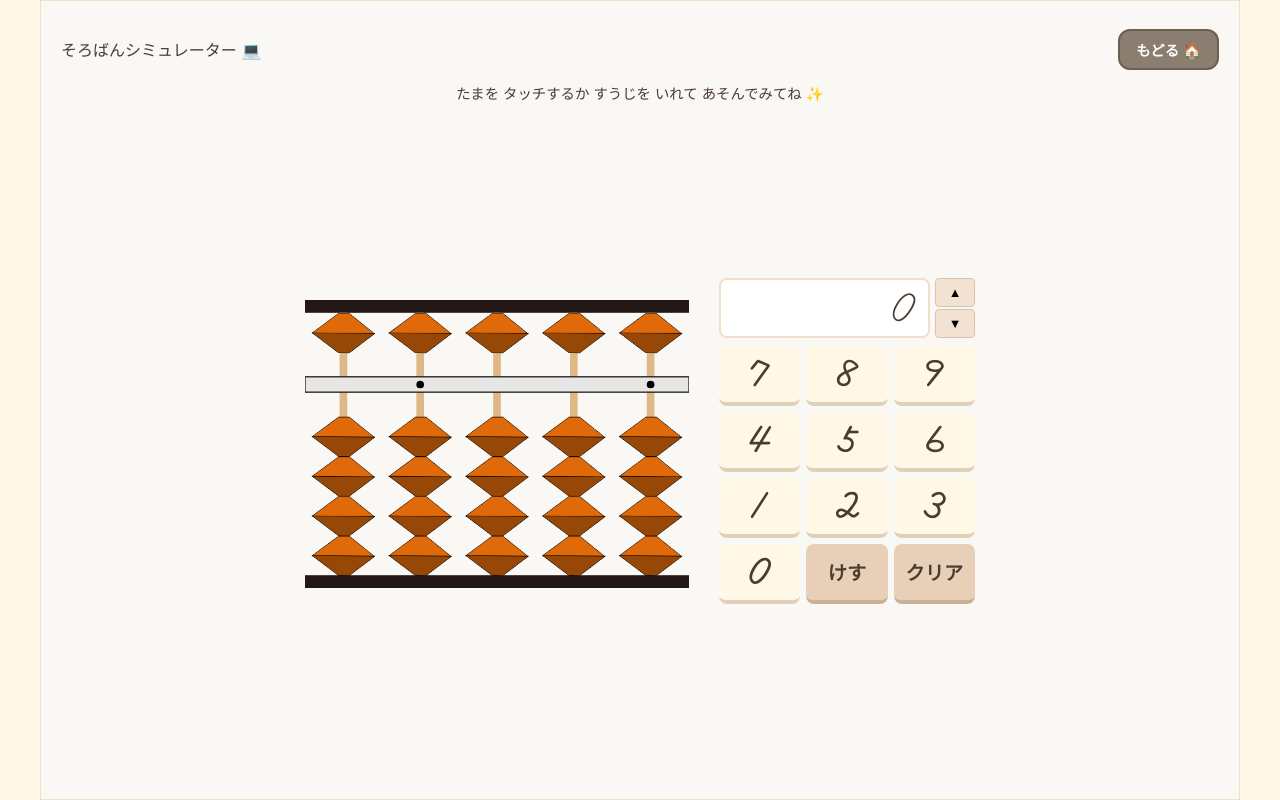
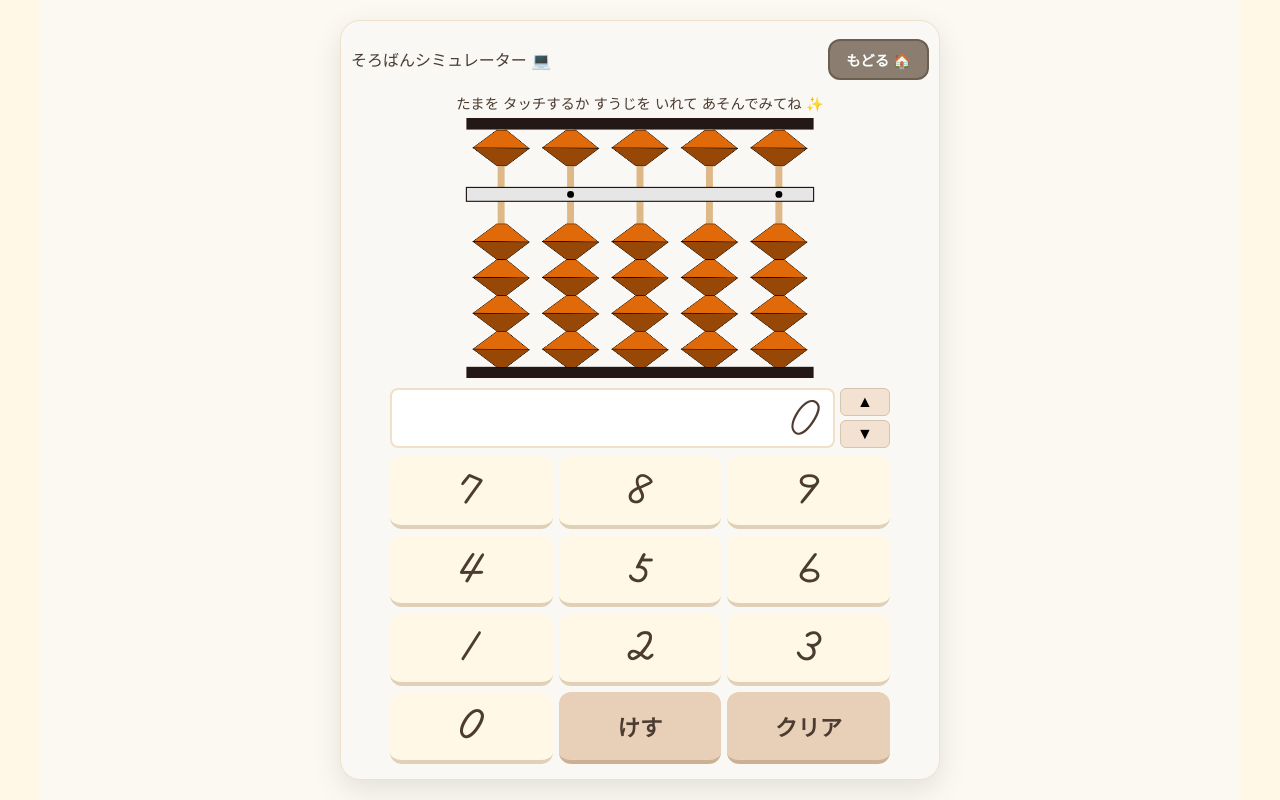
Before and after one commit to parineko/soroban_game1, an Astro site: page /TestZero in a window 1280 px wide. Built offline with nearby package versions, Linux system fonts and the light colour scheme; Astro itself is replaced by a stand-in of ours; a web font is replaced by a local one.

Commit message:
pwa化２

```diff
--- a/src/components/GameScreen.astro
+++ b/src/components/GameScreen.astro
@@ -1,6 +1,6 @@
 ---
 // GameScreen.astro
-// PCレイアウト修正版（テンキーの縦長化防止・サイズ最適化）
+// 完全スマホ特化レイアウト（テンキー拡張版）
 ---
 
 <div class="screen game-screen" data-screen="game" style="display: none;">
@@ -63,20 +63,37 @@
 </div>
 
 <style>
-  /* --- 基本設定 --- */
-  :global(body.game-screen-active) { /* 親で制御 */ }
   :global(body.game-screen-active .app-header) { display: none !important; }
 
+  /* 画面全体設定 */
   .game-screen {
-    height: 100%; width: 100%;
-    display: flex; flex-direction: column;
+    height: 100dvh;
+    width: 100%;
+    display: flex;
+    justify-content: center; /* 中央寄せ */
+    background-color: #fcf8f2;
+    overflow: hidden;
   }
 
   .game-panel {
-    height: 100%; width: 100%;
-    padding: 10px; box-sizing: border-box;
+    height: 100%;
+    width: 100%;
+    max-width: 600px; /* PCでの最大幅 */
+    padding: 10px;
+    padding-bottom: calc(10px + env(safe-area-inset-bottom));
+    box-sizing: border-box;
     display: flex; flex-direction: column;
     background: #faf8f5;
+  }
+
+  /* PCではパネル風に */
+  @media (min-width: 768px) {
+    .game-panel {
+      height: 95vh;
+      margin-top: 2.5vh;
+      border-radius: 20px;
+      box-shadow: 0 10px 30px rgba(0,0,0,0.1);
+    }
   }
 
   .game-header {
@@ -101,26 +118,25 @@
     width: 32px; height: 32px; font-weight: bold; cursor: pointer;
   }
 
-  /* --- レイアウト（スマホ・デフォルト） --- */
+  /* レイアウト */
   .layout-wrapper {
     display: flex;
     flex-direction: column;
     flex: 1; height: 100%; overflow: hidden; gap: 10px;
   }
 
+  /* そろばんエリア（上部40%） */
   .abacus-area {
-    flex: 1;
+    height: 40%;
     width: 100%;
+    flex-shrink: 0;
     position: relative;
     display: flex; justify-content: center; align-items: center;
-    min-height: 0;
   }
 
   .abacus-wrapper {
     width: 100%;
-    /* 縦横比を維持 */
-    aspect-ratio: 100 / 85;
-    max-height: 100%;
+    height: 100%;
     max-width: 500px;
     display: flex; justify-content: center; align-items: center;
   }
@@ -134,18 +150,19 @@
     width: 100%; height: 100%; display: block;
   }
 
-  /* テンキーエリア */
+  /* テンキーエリア（下部：残り全部） */
   .keypad-area {
+    flex: 1;
     width: 100%;
-    max-width: 400px;
+    max-width: 500px;
     margin: 0 auto;
     display: flex; flex-direction: column; gap: 8px; min-height: 0;
-    flex-shrink: 0;
   }
 
   .instruction-container {
     min-height: 1.6em;
     display: flex; align-items: center; justify-content: center;
+    flex-shrink: 0;
   }
   #instruction-text {
     font-size: 1rem; text-align: center; color: #8b7e71;
@@ -158,13 +175,14 @@
 
   .answer-row {
     display: flex; gap: 5px;
-    height: 18%; min-height: 50px; flex-shrink: 0;
+    height: 60px; flex-shrink: 0;
   }
 
   .answer-display {
     flex: 1;
     background: #fff; border: 2px solid #f0e0c8; border-radius: 8px;
-    font-size: 2.5rem; padding: 0 10px;
+    font-size: 2.5rem; /* 大きく */
+    padding: 0 10px;
     display: flex; align-items: center; justify-content: flex-end;
     overflow: hidden; white-space: nowrap; color: #4b3b30;
     transition: background-color 0.3s ease;
@@ -180,90 +198,39 @@
   }
 
   .scroll-buttons {
-    display: flex; flex-direction: column; width: 55px; gap: 2px;
+    display: flex; flex-direction: column; width: 55px; gap: 4px;
   }
   .scroll-btn {
     flex: 1; background: #f3e1d2; border: 1px solid #d4c4b0;
-    border-radius: 4px; font-size: 1.2rem; color: #5d4037;
+    border-radius: 6px; font-size: 1.2rem;
+    color: #5d4037;
   }
 
   .keypad {
-    flex: 1; display: flex; flex-direction: column; gap: 6px; padding-bottom: 5px;
+    flex: 1; /* 下まで伸ばす */
+    display: flex; flex-direction: column; gap: 6px; padding-bottom: 5px;
   }
   .keypad-row { flex: 1; display: flex; gap: 6px; }
+
   .key-btn {
-    flex: 1; border: none; border-radius: 8px;
+    flex: 1;
+    border: none; border-radius: 12px;
     background: #fff8e6; border-bottom: 4px solid #e0d0b8;
-    font-size: 1.8rem; font-weight: bold; color: #4b3b30;
+    font-size: 2rem; /* 数字大きく */
+    font-weight: bold; color: #4b3b30;
     cursor: pointer; touch-action: manipulation;
     font-family: 'SorobanFont', sans-serif !important;
   }
   .key-btn:active {
     transform: translateY(2px); border-bottom-width: 2px; background: #f3e1d2;
   }
-  .key-btn.action { font-size: 1.3rem; background: #e8d0b8; border-bottom-color: #cbb094; }
+  .key-btn.action { font-size: 1.4rem; background: #e8d0b8; border-bottom-color: #cbb094; }
   .key-btn.enter {
-    background: #ff9ecb; color: white; border-bottom-color: #ff7bb0; font-size: 1.3rem;
+    background: #ff9ecb;
+    color: white; border-bottom-color: #ff7bb0; font-size: 1.4rem;
   }
   :global(.key-btn.enter.next-mode) {
     background: #63c27b !important; border-bottom-color: #4da864 !important;
-  }
-
-  /* --- ★PC対応（ここを修正！） --- */
-  @media (min-width: 768px) {
-    .layout-wrapper {
-      flex-direction: row; /* 横並び */
-      align-items: center; /* 縦中央揃え */
-      gap: 40px;
-      max-width: 1200px;
-      margin: 0 auto;
-      padding: 0 40px;
-    }
-
-    .game-panel {
-      padding: 20px;
-      height: 100vh;
-      border-radius: 0;
-      justify-content: center;
-    }
-
-    /* そろばんエリア：残りのスペースで最大化 */
-    .abacus-area {
-      flex: 1;
-      height: 80vh; /* 高さ確保 */
-      display: flex;
-      align-items: center;
-      justify-content: center;
-    }
-
-    .abacus-wrapper {
-      width: 100%;
-      max-width: 800px; /* PCでは大きく */
-      aspect-ratio: auto; /* 比率はSVGに任せる */
-    }
-
-    /* テンキーエリア：幅と高さを「スマホサイズ」に固定 */
-    .keypad-area {
-      width: 340px; /* 固定幅 */
-      height: auto; /* 中身に合わせる */
-      flex: none;   /* 伸び縮みさせない */
-      margin: 0;
-    }
-
-    /* ボタンが縦に伸びないように高さを固定 */
-    .keypad-row {
-      height: 60px; /* ちょうどいい高さ */
-      flex: none;
-    }
-
-    .answer-row {
-      height: 60px;
-      flex: none;
-    }
-
-    .instruction-container {
-      margin-bottom: 10px;
-    }
   }
 </style>
 
--- a/src/pages/TestZero.astro
+++ b/src/pages/TestZero.astro
@@ -1,6 +1,6 @@
 ---
 // TestZero.astro
-// ボタン文字はみ出し修正版
+// 完全スマホ特化レイアウト（テンキー最大化）
 import BaseLayout from "../layouts/BaseLayout.astro";
 ---
 
@@ -23,7 +23,7 @@ import BaseLayout from "../layouts/BaseLayout.astro";
     </div>
 
     <div class="layout-wrapper">
-      <div class="main-area">
+
       <div id="abacus-area" class="abacus-area">
         <div class="abacus-wrapper">
           <div id="abacus-display-container"></div>
@@ -59,7 +59,6 @@ import BaseLayout from "../layouts/BaseLayout.astro";
             <button class="key-btn" data-key="0">0</button>
             <button class="key-btn action" data-key="del">けす</button>
             <button class="key-btn action" data-key="clear">クリア</button>
-            </div>
           </div>
         </div>
       </div>
@@ -325,23 +324,34 @@ function setupScrollButton(id, action) {
   /* 共通設定：スマホ（デフォルト） */
   .test-screen {
     width: 100%;
-    /* バー対策のdvhは維持 */
-    height: 100vh;
+    /* バー対策 */
     height: 100dvh;
     overflow: hidden;
     display: flex;
-    flex-direction: column;
+    justify-content: center;
+    background-color: #fcf8f2;
   }
 
   .game-panel {
-    flex: 1;
+    width: 100%;
+    max-width: 600px; /* PCでもスマホ幅に制限 */
+    height: 100%;
     padding: 10px;
     padding-bottom: calc(10px + env(safe-area-inset-bottom));
     display: flex;
     flex-direction: column;
     background: #faf8f5;
-    height: 100%;
     box-sizing: border-box;
+  }
+
+  /* PCで表示する際、パネル風に見せる設定 */
+  @media (min-width: 768px) {
+    .game-panel {
+      height: 95vh;
+      margin-top: 2.5vh;
+      border-radius: 20px;
+      box-shadow: 0 10px 30px rgba(0,0,0,0.1);
+    }
   }
 
   .game-header {
@@ -384,27 +394,15 @@ function setupScrollButton(id, action) {
     overflow: hidden;
   }
 
-  .feedback-area {
-    display: none;
-  }
-
-  /* メイン：そろばんエリア */
-  .main-area {
-    display: flex;
-    flex-direction: column;
-    flex: 1;
-    gap: 5px;
-    min-height: 0;
-  }
-
+  /* メイン：そろばんエリア（上部40%） */
   .abacus-area {
-    flex: 1 1 auto;
+    height: 40%; /* 固定比率 */
+    width: 100%;
+    flex-shrink: 0;
     position: relative;
     display: flex;
     justify-content: center;
     align-items: center;
-    width: 100%;
-    min-height: 0;
   }
 
   .abacus-wrapper {
@@ -423,25 +421,26 @@ function setupScrollButton(id, action) {
   }
 
   :global(#abacus-display-container svg) {
-    max-width: 100%;
-    max-height: 100%;
+    width: 100%;
+    height: 100%;
     display: block;
-    pointer-events: auto;
   }
 
-  /* 下半分：操作エリア */
+  /* 下半分：テンキーエリア（残り全部） */
   .keypad-area {
+    flex: 1; /* 残りスペース最大化 */
     width: 100%;
-    max-width: 400px;
+    max-width: 500px;
     margin: 0 auto;
-    display: flex; flex-direction: column; gap: 8px; min-height: 0;
-    flex-shrink: 0;
+    display: flex; flex-direction: column;
+    gap: 8px;
+    min-height: 0;
   }
 
   .answer-area {
     display: flex;
     gap: 5px;
-    height: 60px;
+    height: 60px; /* 固定高さ */
     flex-shrink: 0;
   }
 
@@ -450,7 +449,7 @@ function setupScrollButton(id, action) {
     background: #fff;
     border: 2px solid #f0e0c8;
     border-radius: 8px;
-    font-size: 2rem;
+    font-size: 2.5rem; /* 大きく */
     text-align: right;
     padding-right: 10px;
     display: flex;
@@ -462,41 +461,41 @@ function setupScrollButton(id, action) {
   .scroll-buttons {
     display: flex;
     flex-direction: column;
-    width: 40px;
-    gap: 2px;
+    width: 50px;
+    gap: 4px;
   }
   .scroll-btn {
     flex: 1;
     background: #f3e1d2;
     border: 1px solid #d4c4b0;
-    border-radius: 4px;
-    font-size: 0.8rem;
+    border-radius: 6px;
+    font-size: 1rem;
     display: flex;
     align-items: center;
     justify-content: center;
     padding: 0;
   }
 
+  /* キーパッド全体 */
   .keypad {
-    flex: 1;
+    flex: 1; /* 下まで伸ばす */
     display: flex;
     flex-direction: column;
     gap: 6px;
     padding-bottom: 5px;
   }
   .keypad-row {
-    flex: 1;
+    flex: 1; /* 均等に伸ばす */
     display: flex;
     gap: 6px;
-    min-height: 55px;
   }
   .key-btn {
     flex: 1;
     border: none;
-    border-radius: 8px;
+    border-radius: 12px;
     background: #fff8e6;
     border-bottom: 4px solid #e0d0b8;
-    font-size: 1.8rem; /* 数字用のサイズ */
+    font-size: 2rem; /* 数字大きく */
     font-weight: bold;
     color: #4b3b30;
     touch-action: manipulation;
@@ -507,65 +506,11 @@ function setupScrollButton(id, action) {
     background: #f3e1d2;
   }
 
-  /* ★追加：文字ボタン用のスタイル（少し小さく、色味を変える） */
+  /* 機能キー */
   .key-btn.action {
-    font-size: 1.2rem;
+    font-size: 1.4rem;
     background: #e8d0b8;
     border-bottom-color: #cbb094;
   }
-
-  /* --- ★PC対応 --- */
-  @media (min-width: 768px) {
-    .main-area {
-      flex-direction: row;
-      align-items: center;
-      justify-content: center;
-      gap: 30px;
-      max-width: 1000px;
-      margin: 0 auto;
-      padding: 20px;
-    }
-
-    .game-panel {
-      padding: 20px;
-      height: 100vh;
-      border-radius: 0;
-      justify-content: center;
-    }
-
-    /* そろばん */
-    .abacus-area {
-      flex: 1.5;
-      height: auto;
-      display: flex;
-      align-items: center;
-      justify-content: flex-end;
-    }
-
-    .abacus-wrapper {
-      width: 100%;
-      max-width: 600px;
-      aspect-ratio: auto;
-    }
-
-    /* テンキー：固定幅 */
-    .keypad-area {
-      flex: 1;
-      width: 340px;
-      max-width: 340px;
-      height: auto;
-      margin: 0;
-      justify-content: flex-start;
-    }
-
-    .keypad-row, .answer-area {
-      height: 60px;
-      flex: none;
-    }
-
-    .test-screen {
-      overflow: hidden;
-    }
-  }
 </style>
 </BaseLayout>
```
Lines whose indentation alone changed are shown as unchanged.
